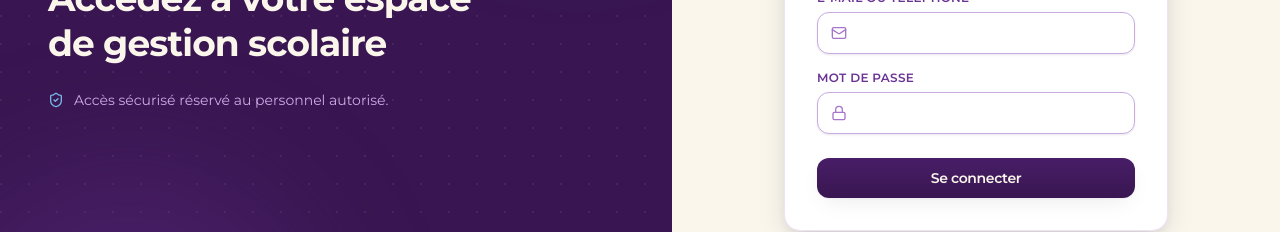
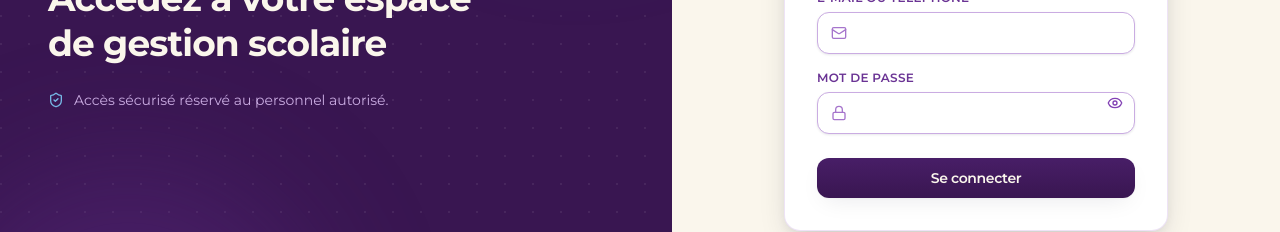
Before and after one commit to tchioffouosamuel-coder/elite, a React (Vite) app in the folder web/: page /#/connexion in a window 1280 px wide. Shown: the part 377-609 px from the top of the page. Built offline with nearby package versions, Linux system fonts and the light colour scheme.

Commit message:
feat: add password visibility toggle to LoginPage

```diff
--- a/web/src/features/auth/pages/LoginPage.tsx
+++ b/web/src/features/auth/pages/LoginPage.tsx
@@ -2,7 +2,7 @@ import { useState } from 'react'
 import { useForm } from 'react-hook-form'
 import { useNavigate } from 'react-router-dom'
 import { useTranslation } from 'react-i18next'
-import { Mail, Lock, ShieldCheck } from 'lucide-react'
+import { Mail, Lock, ShieldCheck, Eye, EyeOff } from 'lucide-react'
 import logoWordmark from '@/assets/logo-wordmark.png'
 import logoMark from '@/assets/logo-mark.png'
 import { login, fetchMe } from '@/features/auth/api'
@@ -24,6 +24,7 @@ export function LoginPage() {
   const { locale, setLocale } = useUiStore()
   const [serverError, setServerError] = useState<string | null>(null)
   const [submitting, setSubmitting] = useState(false)
+  const [showPassword, setShowPassword] = useState(false)
 
   const {
     register,
@@ -124,14 +125,25 @@ export function LoginPage() {
                 error={errors.identifiant?.message}
                 {...register('identifiant', { required: true })}
               />
+              <div className="relative">
                 <Input
                   label={t('auth.password')}
-                type="password"
+                  type={showPassword ? 'text' : 'password'}
                   icon={Lock}
                   autoComplete="current-password"
                   error={errors.password?.message}
+                  className="pr-10"
                   {...register('password', { required: true })}
                 />
+                <button
+                  type="button"
+                  onClick={() => setShowPassword((value) => !value)}
+                  aria-label={showPassword ? t('auth.hide_password') : t('auth.show_password')}
+                  className="absolute right-3 top-[52%] -translate-y-1/2 text-navy-400 transition-colors hover:text-navy-600"
+                >
+                  {showPassword ? <EyeOff className="h-4 w-4" /> : <Eye className="h-4 w-4" />}
+                </button>
+              </div>
 
               {serverError && (
                 <p className="rounded-lg bg-red-50 px-3 py-2 text-sm font-medium text-red-600">{serverError}</p>
```
Lines whose indentation alone changed are shown as unchanged.
